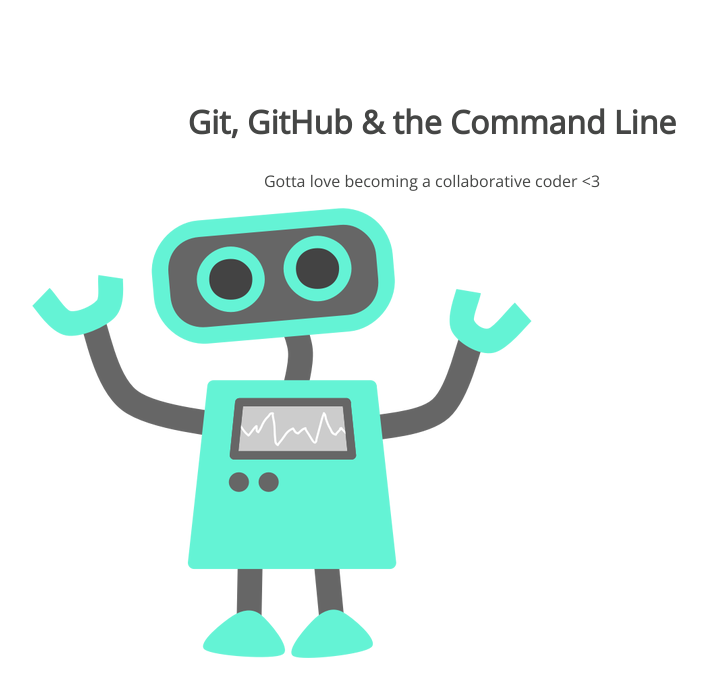
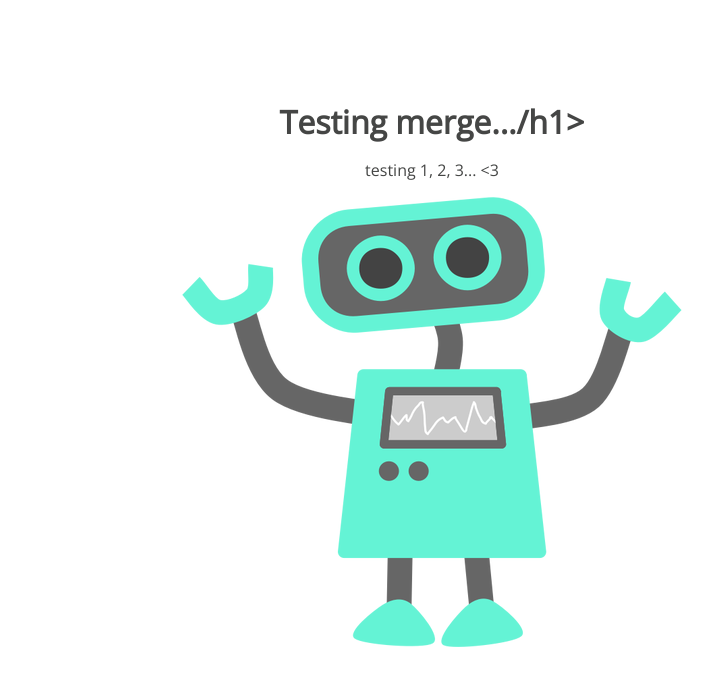
Before and after one commit to jmloftus13/105-project, a plain HTML site: page index.html in a window 1280 px wide. Shown: the whole page, without its empty margins (208-921 px from the left). Drawn offline with nearby package versions, Linux system fonts and the light colour scheme.

Commit message:
edits to test merging

```diff
--- a/index.html
+++ b/index.html
@@ -8,8 +8,8 @@
 </head>
 <body>
 	<section>
-		<h1>Git, GitHub & the Command Line</h1>
-		<p>Gotta love becoming a collaborative coder <3</p>
+		<h1>Testing merge.../h1>
+		<p>testing 1, 2, 3... <3</p>
 		<img src="img/happy-blue-robot.png">
 	</section>
 </body>
```
